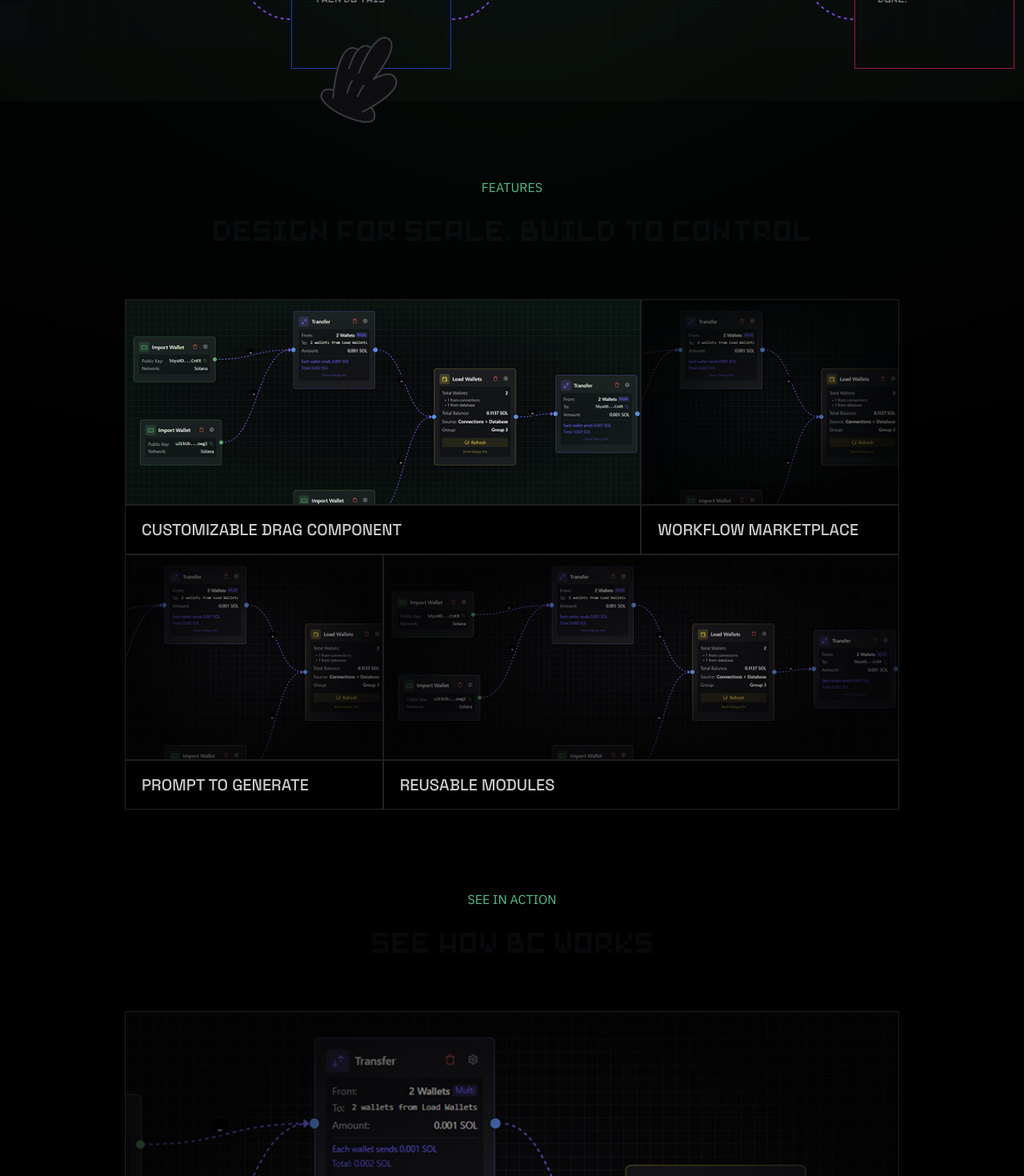
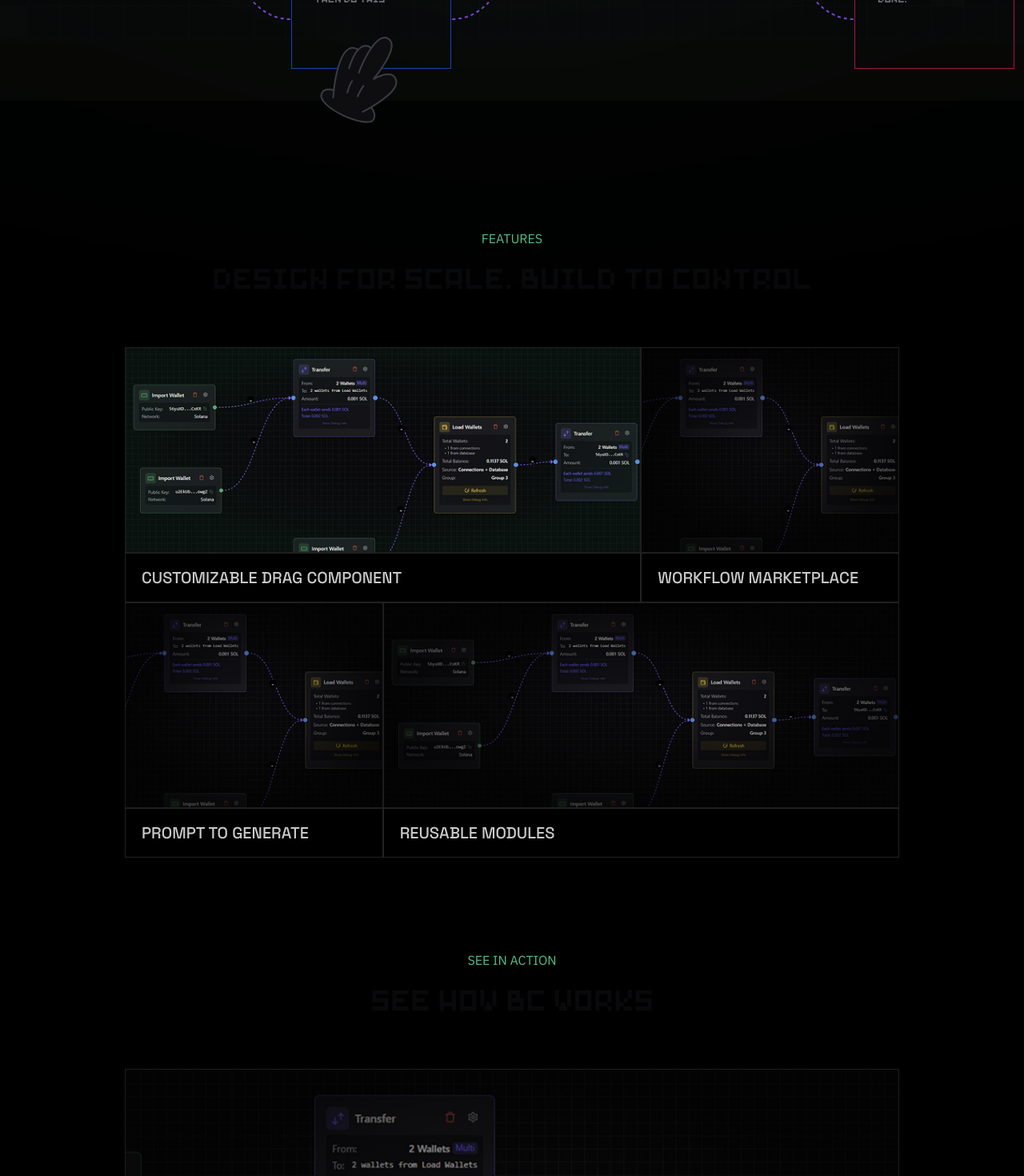
Before and after one commit to busycomputer/app, a Next.js app: page / in a window 1280 px wide. Shown: the part 760-2230 px from the top of the page at 80% size. Built offline with nearby package versions, Linux system fonts and the light colour scheme.

Commit message:
chore: minor  ui improvements, padding, layout, text colors

```diff
--- a/src/app/globals.css
+++ b/src/app/globals.css
@@ -56,6 +56,7 @@ body {
     --chart-5: 27 87% 67%;
     --surface: 0 0% 100%;
     --surface-foreground: 0 0% 32.2%;
+    --muted-text: 0 0% 79.2%
   }
 
   .dark {
@@ -86,6 +87,7 @@ body {
     --chart-5: 13.8 89.7% 69.6%;
     --surface: 0 0% 9%;
     --surface-foreground: 0 0% 98%;
+    --muted-text: 0 0% 79.2%
   }
 }
 
--- a/src/components/home/feature.tsx
+++ b/src/components/home/feature.tsx
@@ -7,12 +7,12 @@ import workFlow4 from '@/assets/images/workflow-image4.png'
 
 export default function Feature() {
   return (
-    <Bounded className="px-7">
+    <Bounded className="px-7 pt-16 ">
       <p className="font-sans-plex w-fit pt-24 text-base text-primary md:mx-auto">FEATURES</p>
-      <h1 className="font-space mb-10 w-fit text-2xl md:mx-auto md:text-4xl lg:mb-16 lg:mt-6">
+      <h1 className="font-space mb-10 w-fit text-2xl md:mx-auto md:text-4xl lg:mb-16 mt-4 lg:mt-5">
         DESIGN FOR SCALE. BUILD TO CONTROL
       </h1>
-      <div className="font-space-grotesk space-y-2 text-[#CACACA] md:space-y-0">
+      <div className="font-space-grotesk space-y-2 text-mutedText md:space-y-0">
         {/* box1 */}
         <div className="flex flex-col items-center gap-2 md:flex-row md:gap-0">
           {/* <div className="max-md:w-full"> */}
--- a/src/components/home/footer.tsx
+++ b/src/components/home/footer.tsx
@@ -86,27 +86,27 @@ const Footer = () => {
       {/* Main Footer Content */}
       <div className="flex h-full items-center">
         <div className="container mx-auto px-6 pb-8 lg:px-16 xl:px-20">
-          <div className="">
           {/* Logo and Social Links */}
-            <div className="flex justify-between">
+          <div className="flex items-center justify-between">
             <div className="flex items-center gap-3 text-lg">
               <Image src={ButtonContainer} alt="Logo" />
-                <p className="font-space">BUSY COMPUTER</p>
+              <p className="font-space sm:block hidden">BUSY COMPUTER</p>
             </div>
 
-              <div className="flex flex-wrap items-center border h-16">
-                <div className="hidden  border-r h-full lg:flex items-center">
-                  <p className="font-space-mono px-5 text-xl">Stay Connected</p>
+            <div className="flex h-16 flex-wrap items-center border">
+              <div className="hidden h-full items-center border-r lg:flex">
+                <p className="font-space-mono text-mutedText px-5 text-sm md:text-lg">
+                  Stay Connected
+                </p>
               </div>
-                <div className="p-4 border-r flex items-center h-16 w-16 justify-center">
+              <div className="flex h-16 w-16 items-center justify-center border-r p-4">
                 <Twitter />
               </div>
-                <div className="p-4 h-16 w-16 flex items-center justify-center">
+              <div className="flex h-16 w-16 items-center justify-center p-4">
                 <LinkedId />
               </div>
             </div>
             {/* <div className="flex space-x-5">Add social media icons/links here</div> */}
-            </div>
           </div>
         </div>
       </div>
--- a/src/components/home/hero/early-access-input.tsx
+++ b/src/components/home/hero/early-access-input.tsx
@@ -10,7 +10,6 @@ export default function EarlyAccessInput() {
       </div>
       <Input
         placeholder="ENTER YOUR WORK EMAIL"
-        // className="lg:text[16px] mr-0 h-full w-full max-w-44 rounded-l-sm rounded-r-none bg-white px-6 py-4 text-sm font-bold text-primary placeholder:bg-white placeholder:text-[10px] placeholder:font-thin sm:max-w-56 md:max-w-64 md:placeholder:text-xs lg:max-w-96 lg:leading-[28px] lg:placeholder:text-sm lg:placeholder:tracking-widest xl:placeholder:text-[16px]"
         className="lg:text[16px] mr-0 h-full w-full max-w-44 rounded-l-sm rounded-r-none bg-white px-6 py-2 text-sm font-bold text-primary placeholder:bg-white placeholder:text-[10px] placeholder:font-thin sm:max-w-56 sm:py-3 md:max-w-64 md:placeholder:text-xs lg:max-w-96 lg:py-4 lg:leading-[28px] lg:placeholder:text-sm lg:placeholder:tracking-widest xl:placeholder:text-[16px]"
       />
       <Button className="-ml-1 h-full w-full max-w-28 rounded-l-none rounded-r-[4px] text-[10px] hover:bg-primary sm:max-w-36 md:max-w-56 md:text-xs lg:text-[16px] xl:max-w-[205px]">
--- a/src/components/home/hero/hero.tsx
+++ b/src/components/home/hero/hero.tsx
@@ -5,16 +5,12 @@ import WorkFlowSection from './WorkFlowSection'
 export default function Hero() {
   return (
     <div className="bg-[#070706] px-3 bg-box-neutral-700">
-      <div className="relative w-full pb-10 flex flex-col justify-around">
-        <div className="bg-circle-gradient absolute -top-3 left-1/2 h-[465px] w-[365px] -translate-x-1/2 rounded-full blur-[400px]" />
-        {/* <div className="h-[calc(100vh-144px)]"> */}
+      <div className="relative flex w-full flex-col justify-around pb-10">
+        <div className="bg-circle-gradient absolute -top-[400px] left-1/2 h-[465px] w-64 -translate-x-1/2 rounded-full blur-[400px] md:-top-72 md:w-[365px]" />
         <HeroDescription />
         <EarlyAccessInput />
         <WorkFlowSection />
-        {/* </div> */}
       </div>
     </div>
-
-    // <div className="h-screen bg-box-neutral-400/[0.2]">hero</div>
   )
 }
--- a/src/components/home/see-in-action.tsx
+++ b/src/components/home/see-in-action.tsx
@@ -4,9 +4,9 @@ import workFlow5 from '@/assets/images/workflow-image5.png'
 
 export default function SeeInAction() {
   return (
-    <Bounded className="mb-5 px-7 lg:mb-10">
+    <Bounded className="mb-5 px-7 pt-4 lg:mb-10">
       <p className="font-sans-plex mt-[100px] w-fit text-primary md:mx-auto">SEE IN ACTION</p>
-      <h1 className="font-space mb-10 w-fit text-2xl md:mx-auto md:text-4xl lg:mb-16 lg:mt-6">
+      <h1 className="font-space mb-10 mt-4 w-fit text-2xl md:mx-auto md:text-4xl lg:mb-16 lg:mt-5">
         SEE HOW BC WORKS
       </h1>
       <div className="flex flex-col">
--- a/src/components/icons/hand-icon.tsx
+++ b/src/components/icons/hand-icon.tsx
@@ -1,7 +1,6 @@
 import { Ref } from 'react'
 
 export default function HandIcon({ ref }: { ref?: Ref<HTMLDivElement> }) {
-
   return (
     <svg
       width="110"
--- a/tailwind.config.ts
+++ b/tailwind.config.ts
@@ -14,6 +14,7 @@ const config: Config = {
       //   'gradient-radial': 'radial-gradient(var(--tw-gradient-stops))',
       // },
       colors: {
+        mutedText: 'hsl(var(--muted-text))',
         background: 'hsl(var(--background))',
         foreground: 'hsl(var(--foreground))',
         card: {
```
Lines whose indentation alone changed are shown as unchanged.
